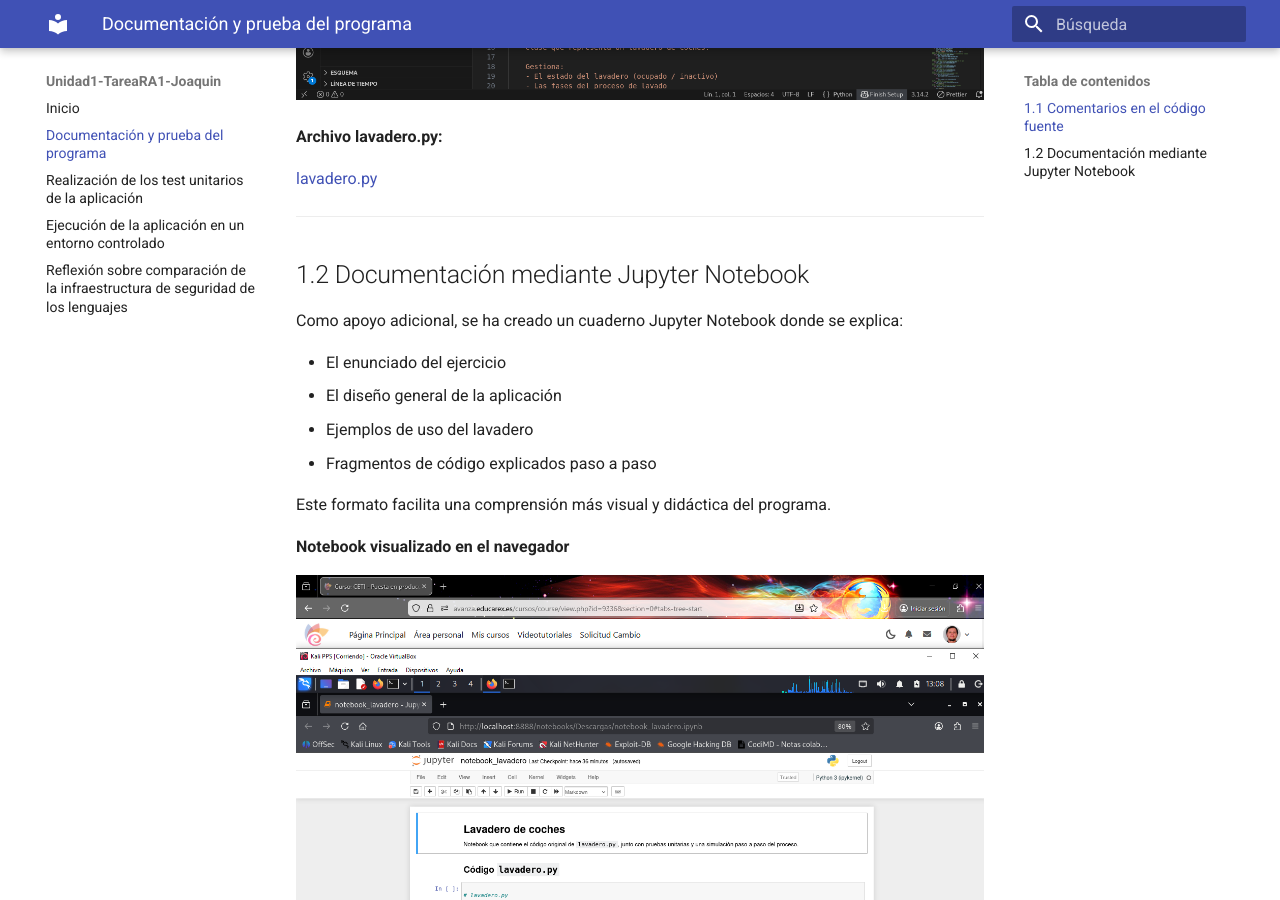
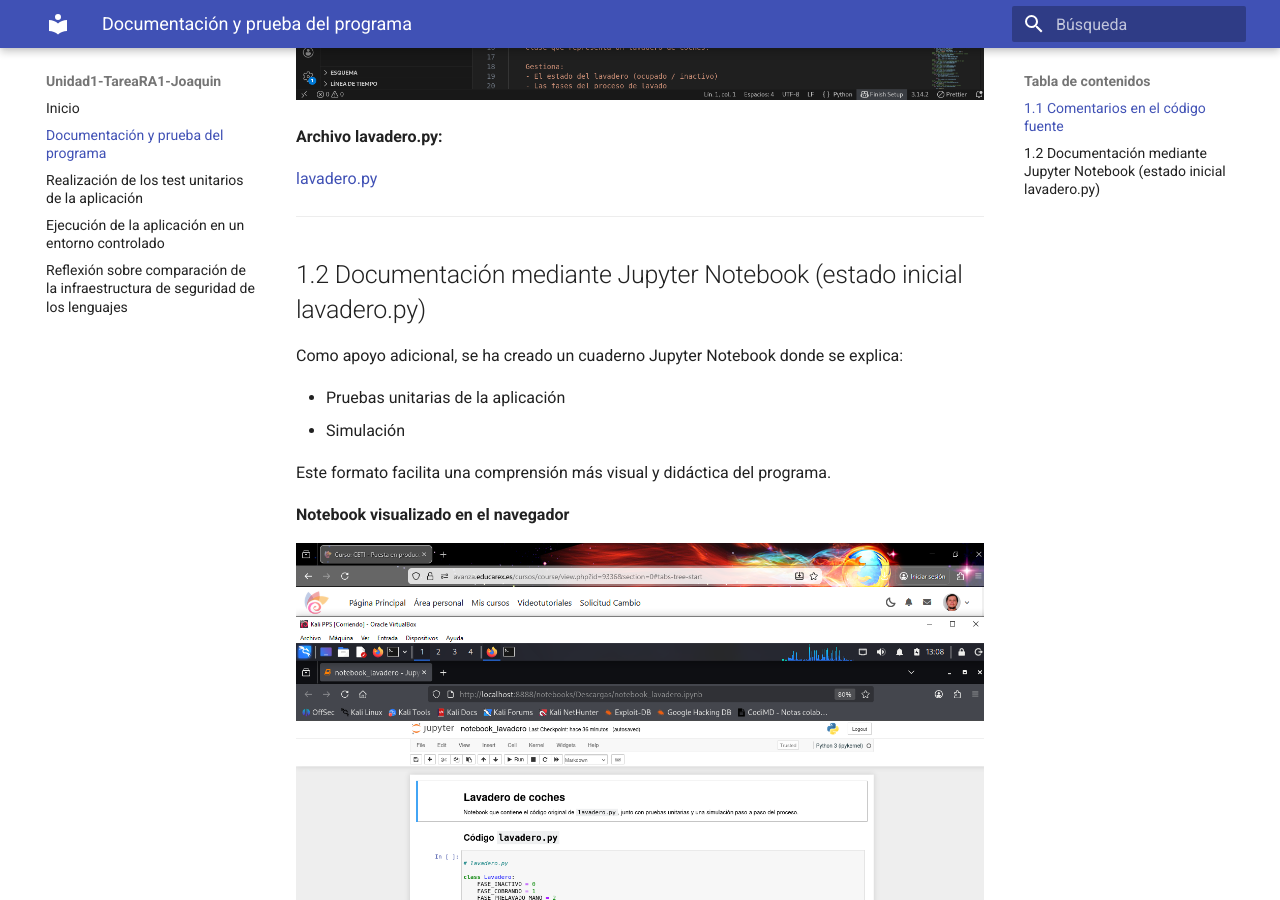
Before and after one commit to JBLeopard/Unidad1-TareaRA1-Joaquin, an MkDocs documentation site: the page built from docs/documentacion.md, in a window 1280 px wide and 900 px high, scrolled down 1059 px. Built offline with MkDocs 1.6.1 and Material for MkDocs 9.7.7, drawn with Linux system fonts in a browser that asks for light colours.

Commit message:
Update documentacion.md

```diff
--- a/docs/documentacion.md
+++ b/docs/documentacion.md
@@ -28,14 +28,12 @@ Estos comentarios permiten comprender el funcionamiento interno del programa sin
 
 ---
 
-## 1.2 Documentación mediante Jupyter Notebook
+## 1.2 Documentación mediante Jupyter Notebook (estado inicial lavadero.py)
 
 Como apoyo adicional, se ha creado un cuaderno Jupyter Notebook donde se explica:
 
-- El enunciado del ejercicio
-- El diseño general de la aplicación
-- Ejemplos de uso del lavadero
-- Fragmentos de código explicados paso a paso
+- Pruebas unitarias de la aplicación
+- Simulación
 
 Este formato facilita una comprensión más visual y didáctica del programa.
 
```
